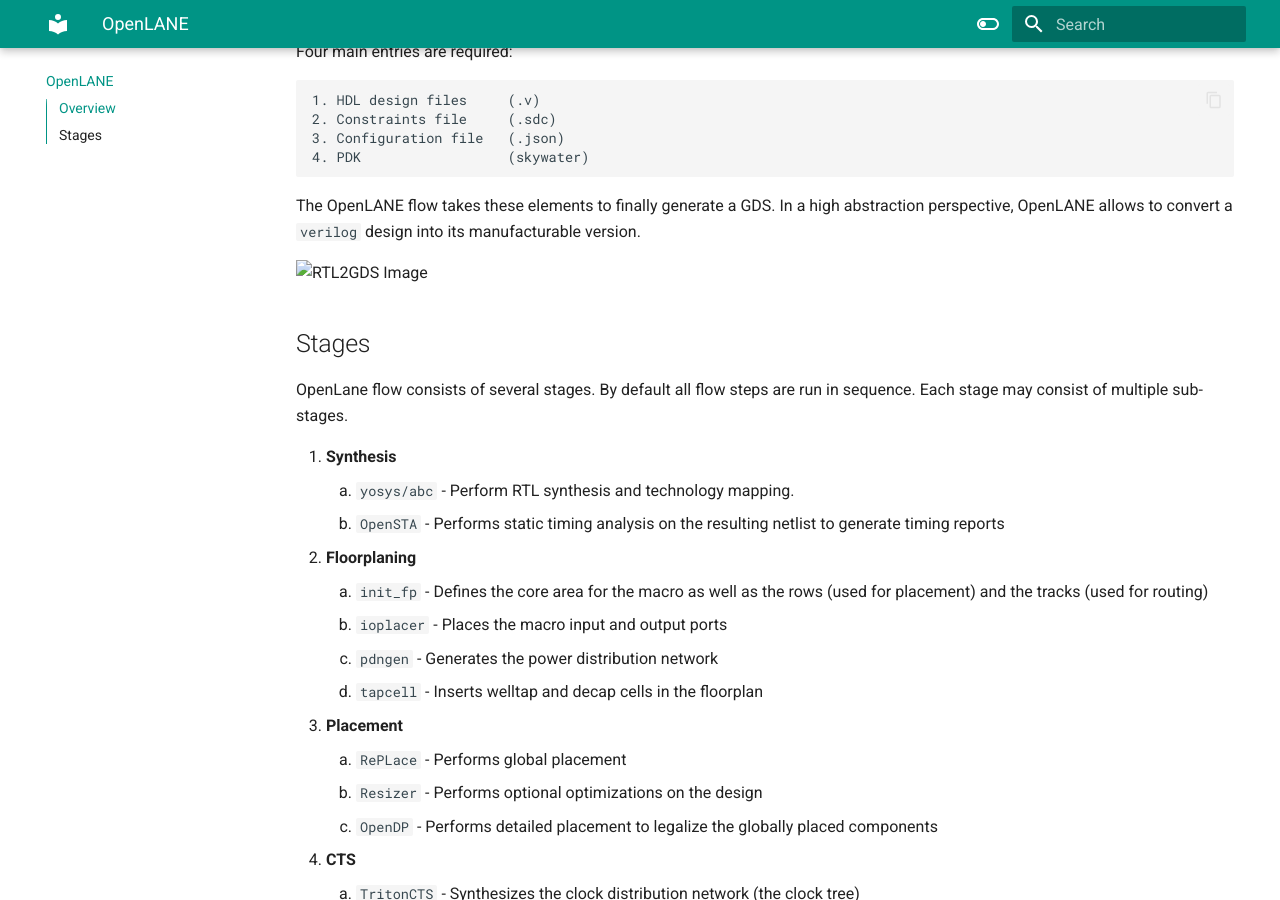
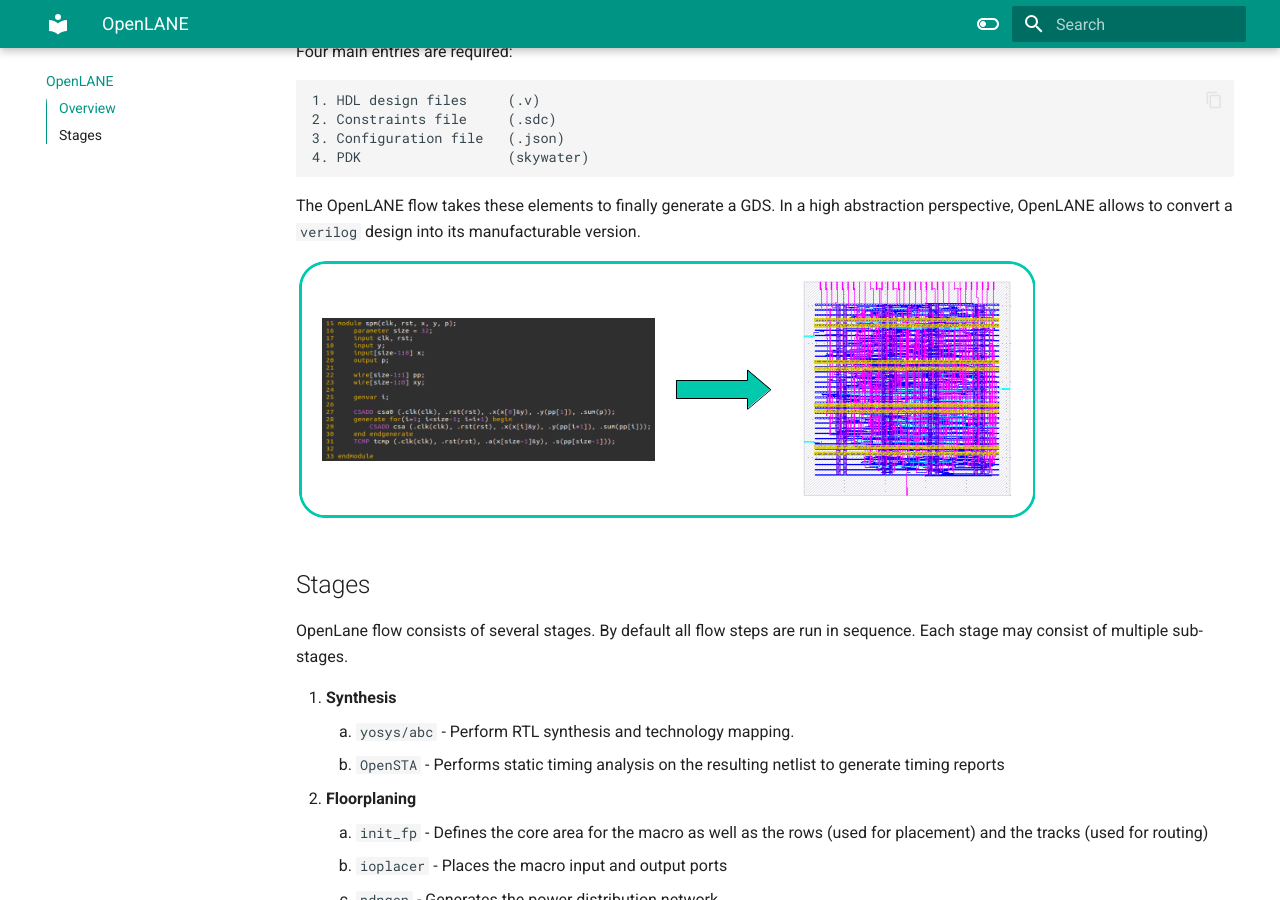
Before and after one commit to saredabcar/tae_2023_ol, an MkDocs documentation site: the page built from docs/index.md, in a window 1280 px wide and 900 px high, scrolled down 400 px. Built offline with MkDocs 1.6.1 and Material for MkDocs 9.7.7, drawn with Linux system fonts in a browser that asks for light colours.

Commit message:
[DOCS] images link assets dir

```diff
--- a/docs/index.md
+++ b/docs/index.md
@@ -15,7 +15,7 @@
 
 The OpenLANE flow takes these elements to finally generate a GDS. In a high abstraction perspective, OpenLANE allows to convert a `verilog` design into its manufacturable version.
 
-![RTL2GDS Image](../assets/images/rtl2gds.png)
+![RTL2GDS Image](https://github.com/saredabcar/tae_2023_ol/blob/main/assets/images/rtl2gds.png)
 
 ##Stages
 
@@ -48,4 +48,4 @@
     3. `Netgen` - Performs LVS Checks
     4. `CVC` - Performs Circuit Validity Checks
 
-![OpenLANE_flow_diagram](../assets/images/openlane_flow_diagram.png)
+![OpenLANE_flow_diagram](https://github.com/saredabcar/tae_2023_ol/blob/main/assets/images/openlane_flow_diagram.png)
```
